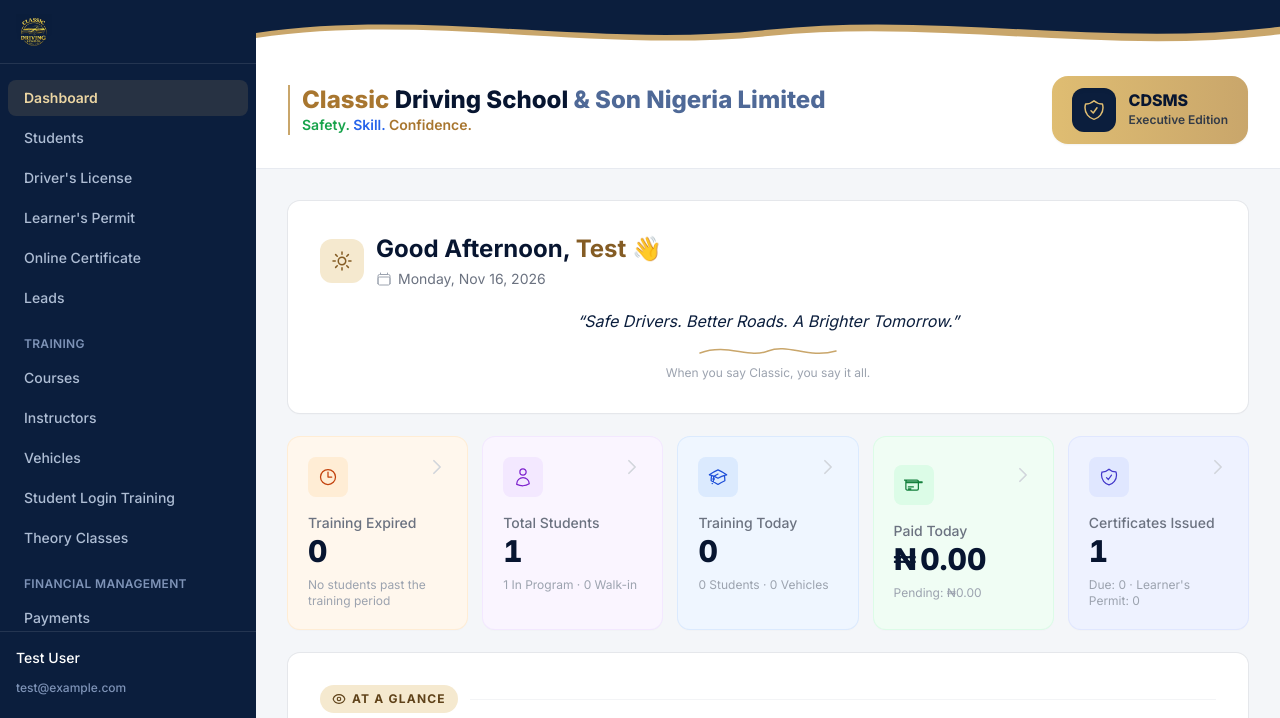
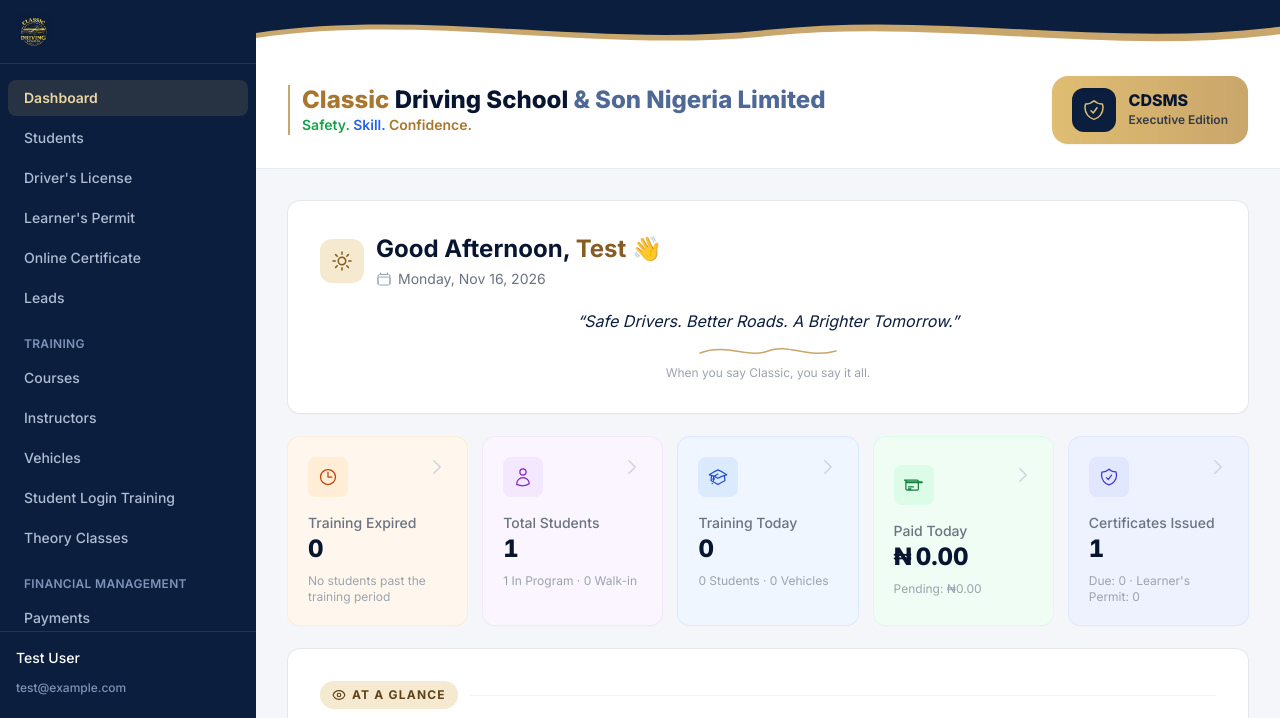
Before and after one commit to Classic1984/classic-driving-school-management-system, a Laravel app: page /dashboard in a window 1280 px wide. Shown: the top 718 px of the page. Run offline with Laravel 12, Linux system fonts and the light colour scheme; a user stored in the database is signed in; data comes from the database, SQL or seed files in the repository; tables that the repository leaves empty hold one stand-in row (values such as "Sample post"); data that the repository does not hold is empty; style sheets or scripts are compiled from the project's sources; some web fonts are replaced.

Commit message:
Shrink the hero tile value text so wide figures fit more reliably
text-3xl at the now-narrower 6-column hero row left wide figures like
"₦175,000.00" little room to spare. Dropping to text-2xl gives about
20% more breathing room per tile regardless of the exact rendering
quirk at play.

Co-Authored-By: Claude Sonnet 5 <noreply@anthropic.com>
Claude-Session: https://claude.ai/code/session_01A7wUt2VkMFkS95TmnkW7Ad

```diff
--- a/resources/views/dashboard.blade.php
+++ b/resources/views/dashboard.blade.php
@@ -236,7 +236,7 @@
                             <svg class="h-5 w-5 text-gray-300" fill="none" viewBox="0 0 24 24" stroke="currentColor" stroke-width="2"><path stroke-linecap="round" stroke-linejoin="round" d="m8.25 4.5 7.5 7.5-7.5 7.5" /></svg>
                         </div>
                         <p class="mt-4 text-sm font-medium text-gray-500">{{ __($card['title']) }}</p>
-                        <p class="text-3xl font-extrabold tabular-nums text-navy-900"><x-naira-value :value="$card['value']" /></p>
+                        <p class="text-2xl font-extrabold tabular-nums text-navy-900 whitespace-nowrap"><x-naira-value :value="$card['value']" /></p>
                         <p class="mt-2 text-xs text-gray-400">{{ $card['sub'] }}</p>
                     </{{ $heroTag }}>
                 @endforeach
```
